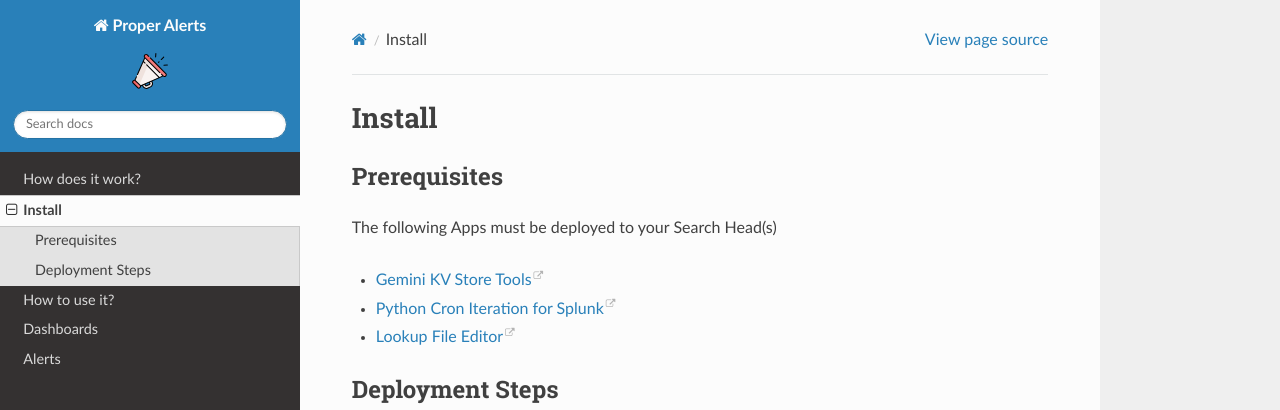
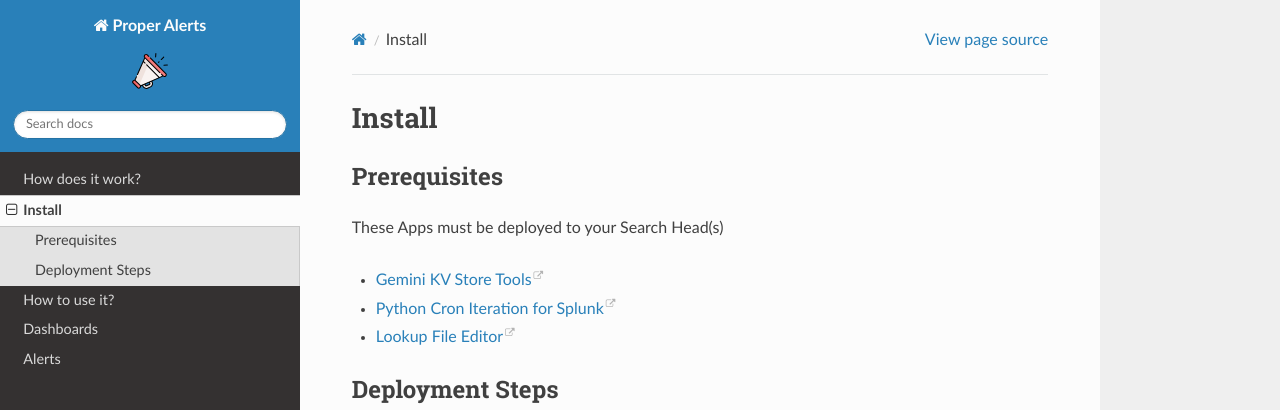
Before and after one commit to a-l-h/splunk-app-proper-alerts, a Sphinx documentation site: the page built from doc/install.rst, in a window 1280 px wide. Shown: the top 410 px of the page. Built offline with Sphinx 7.4.7 and the Read the Docs theme 2.0.0, drawn with Linux system fonts in a browser that asks for light colours.

Commit message:
Update install.rst

```diff
--- a/doc/install.rst
+++ b/doc/install.rst
@@ -4,7 +4,7 @@ Install
 Prerequisites
 #############
 
-The following Apps must be deployed to your Search Head(s)
+These Apps must be deployed to your Search Head(s)
 
 - `Gemini KV Store Tools <https://splunkbase.splunk.com/app/3536/>`_
 - `Python Cron Iteration for Splunk <https://splunkbase.splunk.com/app/4027/>`_
```
